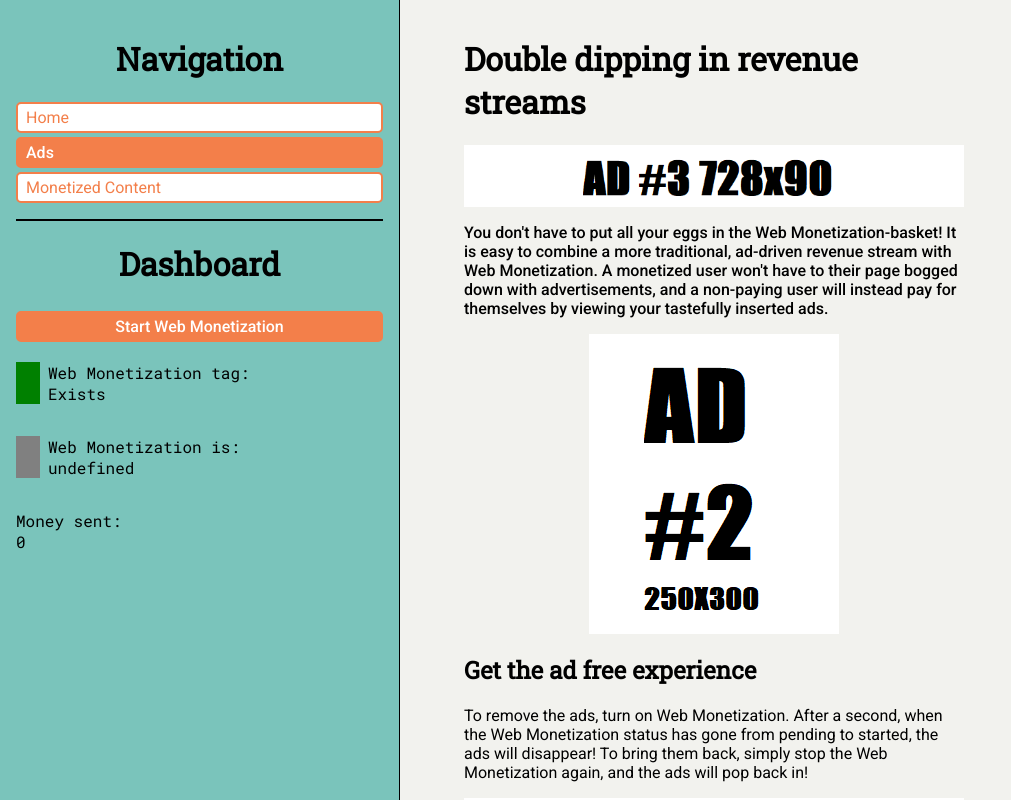
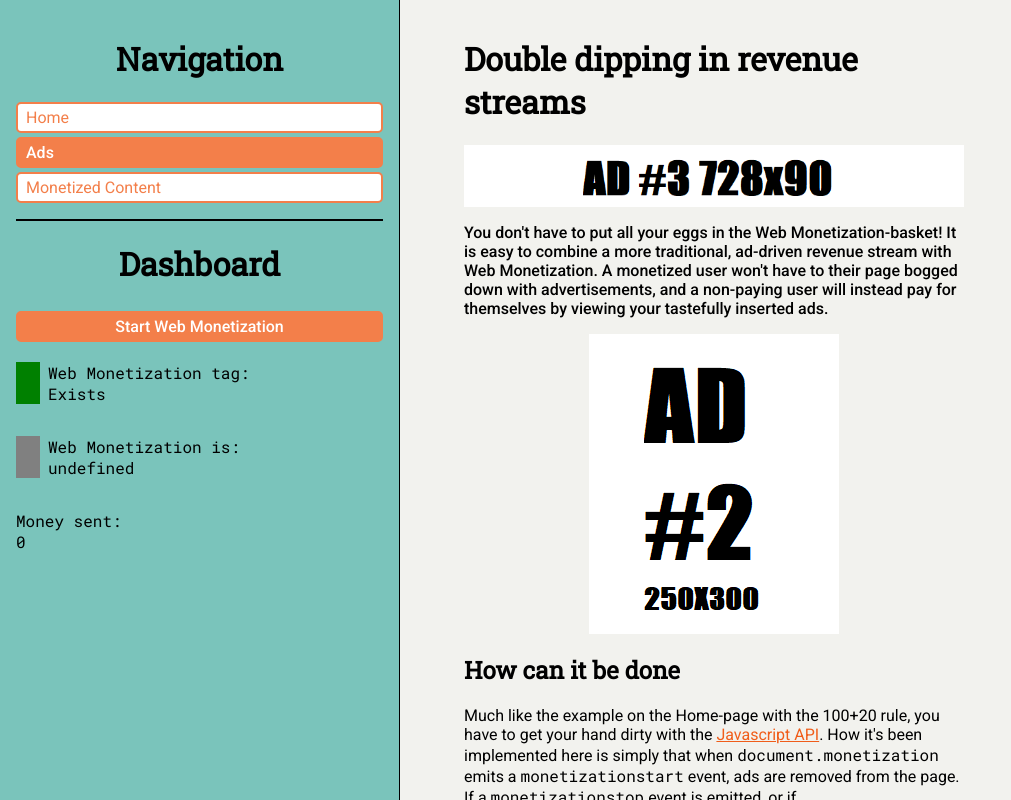
Before and after one commit to Doverstav/kitscon202, a React (Create React App) app: page / in a window 1280 px wide. Both pictures are taken after a click on the element "Ads". Shown: the top 800 px of the page, without its empty margins (0-1011 px from the left). Built offline with nearby package versions, Linux system fonts and the light colour scheme.

Commit message:
Rework text on Ads page

```diff
--- a/src/components/Ads/Ads.js
+++ b/src/components/Ads/Ads.js
@@ -12,6 +12,8 @@ import "./Ads.css";
 import Ad250x300 from "../../res/ad250x300.png";
 import Ad728x90 from "../../res/ad728x90.png";
 import Preamble from "../common/Preamble";
+import Link from "../common/Link";
+import Code from "../common/Code";
 
 export default function Home(props) {
   // Init this to WM_STATE_STARTED to avoid the "ads" flashing when navigating to page
@@ -69,6 +71,21 @@ export default function Home(props) {
       {monetizationState !== WM_STATE_STARTED ? (
         <img className="Ads-ad-box" src={Ad250x300} alt="" />
       ) : null}
+      <h2>How can it be done</h2>
+      <p>
+        Much like the example on the Home-page with the 100+20 rule, you have to
+        get your hand dirty with the{" "}
+        <Link href="https://webmonetization.org/docs/api">Javascript API</Link>.
+        How it's been implemented here is simply that when{" "}
+        <Code>document.monetization</Code> emits a{" "}
+        <Code>monetizationstart</Code> event, ads are removed from the page. If
+        a <Code>monetizationstop</Code> event is emitted, or if{" "}
+        <Code>document.monetization</Code> is <Code>undefined</Code>, ads are
+        displayed to the user.
+      </p>
+      {monetizationState !== WM_STATE_STARTED ? (
+        <img className="Ads-ad-box" src={Ad250x300} alt="" />
+      ) : null}
       <h2>Get the ad free experience</h2>
       <p>
         To remove the ads, turn on Web Monetization. After a second, when the
```
